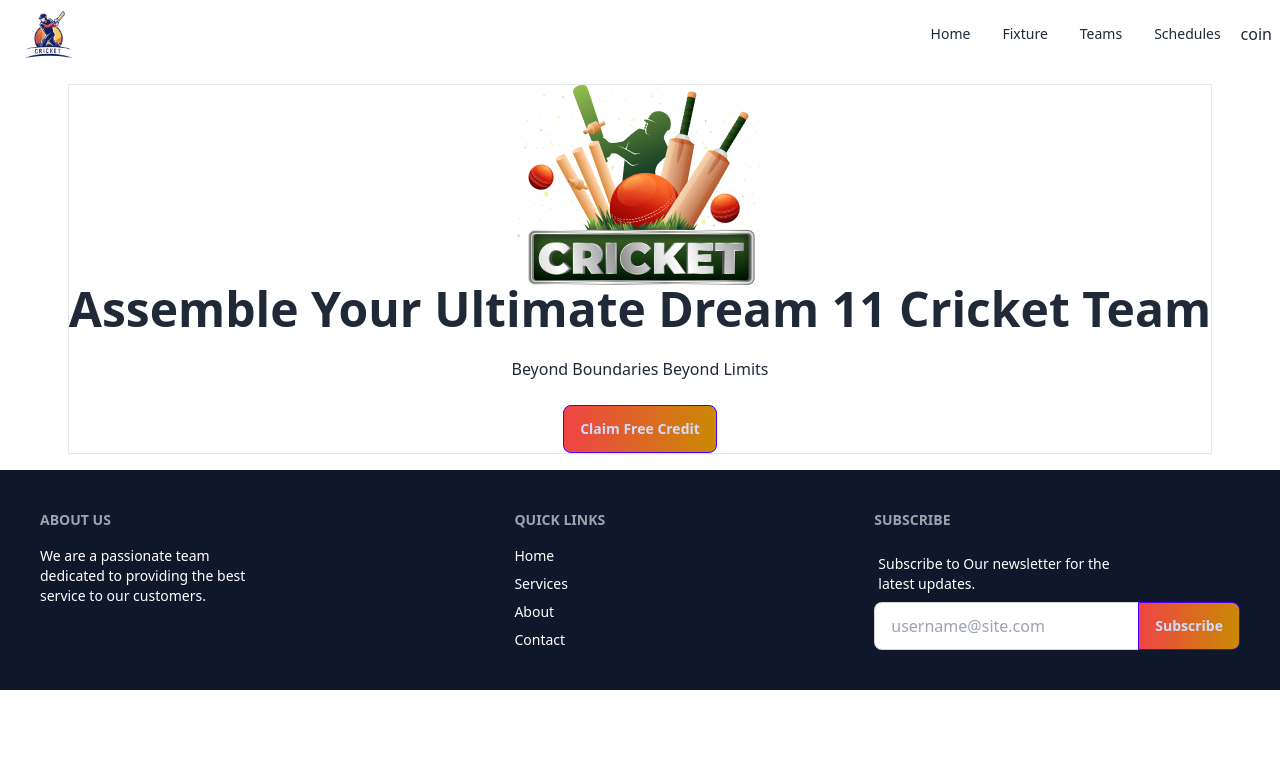
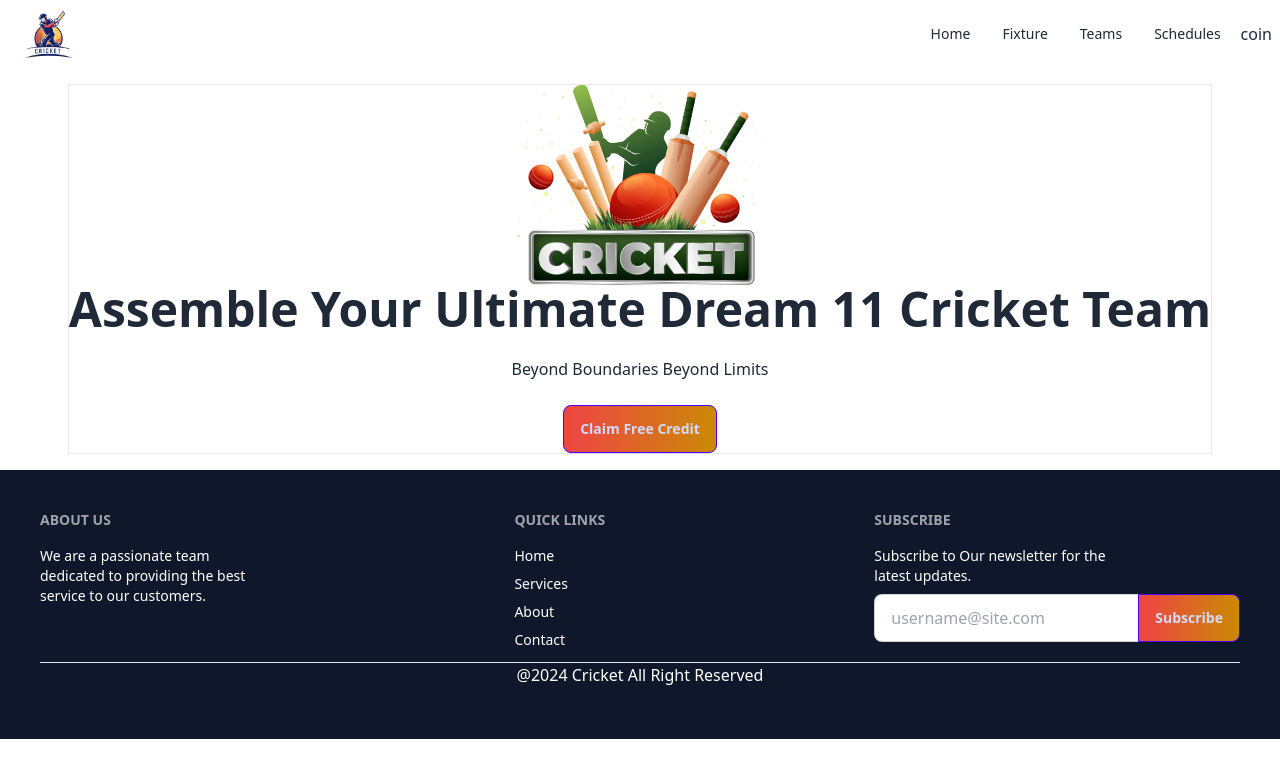
Before and after one commit to KaziAbdurRahim/Assignment-7, a React (Vite) app: page / in a window 1280 px wide. Shown: the top 778 px of the page. Built offline with nearby package versions, Linux system fonts and the light colour scheme.

Commit message:
completed the footer

```diff
--- a/src/components/Footer/Footer.jsx
+++ b/src/components/Footer/Footer.jsx
@@ -2,7 +2,8 @@
 
 const Footer = () => {
     return (
-        <footer className="footer bg-slate-900  text-white p-10 md:flex md:justify-between">
+        <footer className=" bg-slate-900  text-white p-10 ">
+            <div className="footer md:flex md:justify-between">
             <nav>
                 <h6 className="footer-title">About Us</h6>
              <p>We are a passionate team <br /> dedicated to providing the best <br />service to our customers.</p>
@@ -17,18 +18,24 @@ const Footer = () => {
 
             <div>
                 <h6 className="footer-title">Subscribe</h6>
-                <fieldset className="form-control w-80">
-                    <label className="label">
-                        <span className="label-text text-white">Subscribe to Our newsletter for the <br />latest updates.</span>
-                    </label>
-                    <div className="join">
+                <div className=" ">
+                    <div className="">
+                        <p className="text-white mb-2">Subscribe to Our newsletter for the <br />latest updates.</p>
+                    </div>
+                    <div className="md:join ">
                         <input
                             type="text"
                             placeholder="username@site.com"
-                            className="input input-bordered join-item" />
-                        <button className="btn btn-primary join-item  bg-gradient-to-r from-red-500 to-yellow-600">Subscribe</button>
+                            className="input input-bordered join-item " />
+                        <button className="btn btn-primary   bg-gradient-to-r from-red-500 to-yellow-600  join-item">Subscribe</button>
                     </div>
-                </fieldset>
+                </div>
+            </div>
+            </div>
+
+            <div className="my-3">
+            <hr className=" text-white"/>
+            <p className="text-center">@2024 Cricket All Right Reserved</p>
             </div>
         </footer>
 
```
